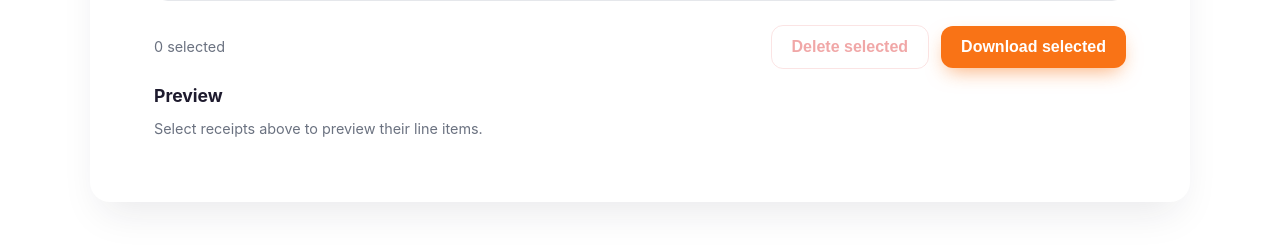
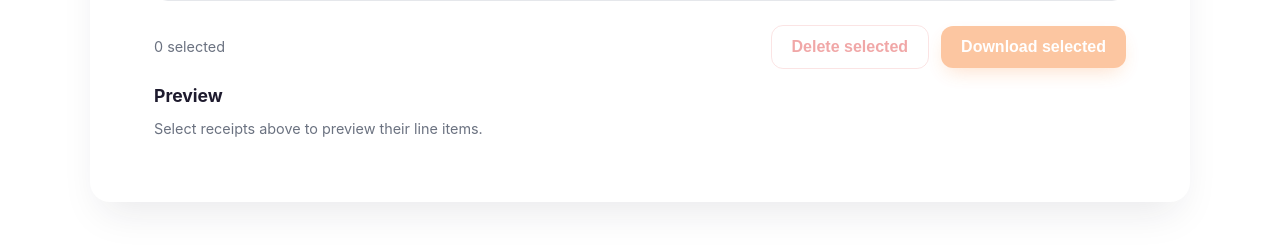
Before and after one commit to edo98811/rechnungen_app, a FastAPI app: page / in a window 1280 px wide. Shown: the part 498-745 px from the top of the page. Run offline with FastAPI, Linux system fonts and the light colour scheme; the visitor is signed in with stand-in values (Sample User, id 1); data that the repository does not hold is empty; parts of the project's set-up code (start-up, migrations or seed data) failed here and were passed over.

Commit message:
Disable download-selected button when no receipts are selected
Co-Authored-By: Claude Sonnet 5 <noreply@anthropic.com>

```diff
--- a/app/static/app.js
+++ b/app/static/app.js
@@ -237,13 +237,15 @@ function updatePreview() {
 
 /**
  * Updates `#selected-count`'s text to `"<N> selected"` based on the
- * current size of `selectedIds`, and toggles `#delete-btn`'s `disabled`
- * state so it's only clickable when at least one receipt is selected.
+ * current size of `selectedIds`, and toggles the `disabled` state of both
+ * `#delete-btn` and `#download-btn` so they're only clickable when at
+ * least one receipt is selected.
  */
 function updateSelectedCount() {
   document.getElementById("selected-count").textContent =
     `${selectedIds.size} selected`;
   document.getElementById("delete-btn").disabled = selectedIds.size === 0;
+  document.getElementById("download-btn").disabled = selectedIds.size === 0;
 }
 
 /**
--- a/app/templates/receipts_list.html
+++ b/app/templates/receipts_list.html
@@ -45,7 +45,7 @@
     </div>
     <div class="toolbar-right">
       <button type="button" id="delete-btn" class="btn btn-danger" disabled>Delete selected</button>
-      <button type="submit" class="btn btn-primary">Download selected</button>
+      <button type="submit" id="download-btn" class="btn btn-primary" disabled>Download selected</button>
     </div>
   </div>
 </form>
```
